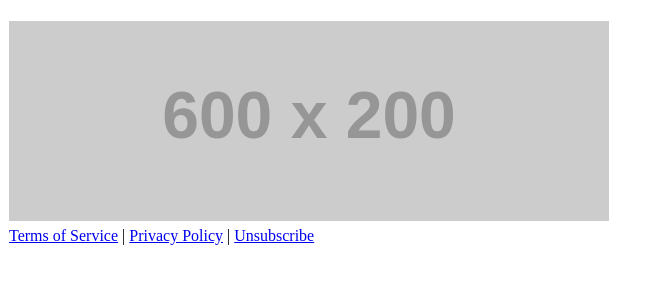
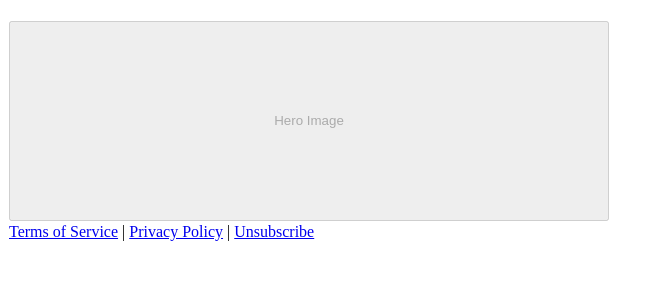
Before and after one commit to Wellingborough/WSAwards, a plain HTML site: page mail.html in a window 1280 px wide. Shown: the part 70-354 px from the top of the page, without its empty margins (0-663 px from the left). Drawn offline with Linux system fonts and the light colour scheme; placeholder pictures from the web are drawn by us.

Commit message:
Update Hero section

```diff
--- a/mail.html
+++ b/mail.html
@@ -31,9 +31,9 @@
          </td>
        </tr>
        <tr>
-         <!-- Hero Image -->
+         <!-- Hero Button (temp) -->
            <td class="hero-image">
-             <img src="https://via.placeholder.com/600x200/cccccc/EEFBFB/?text=Hero Image" />
+             <button type="button" style="color:EEFBFB;width:600px;height:200px" disabled>Hero Image</button>
            </td>
        </tr>
    </table>
```
